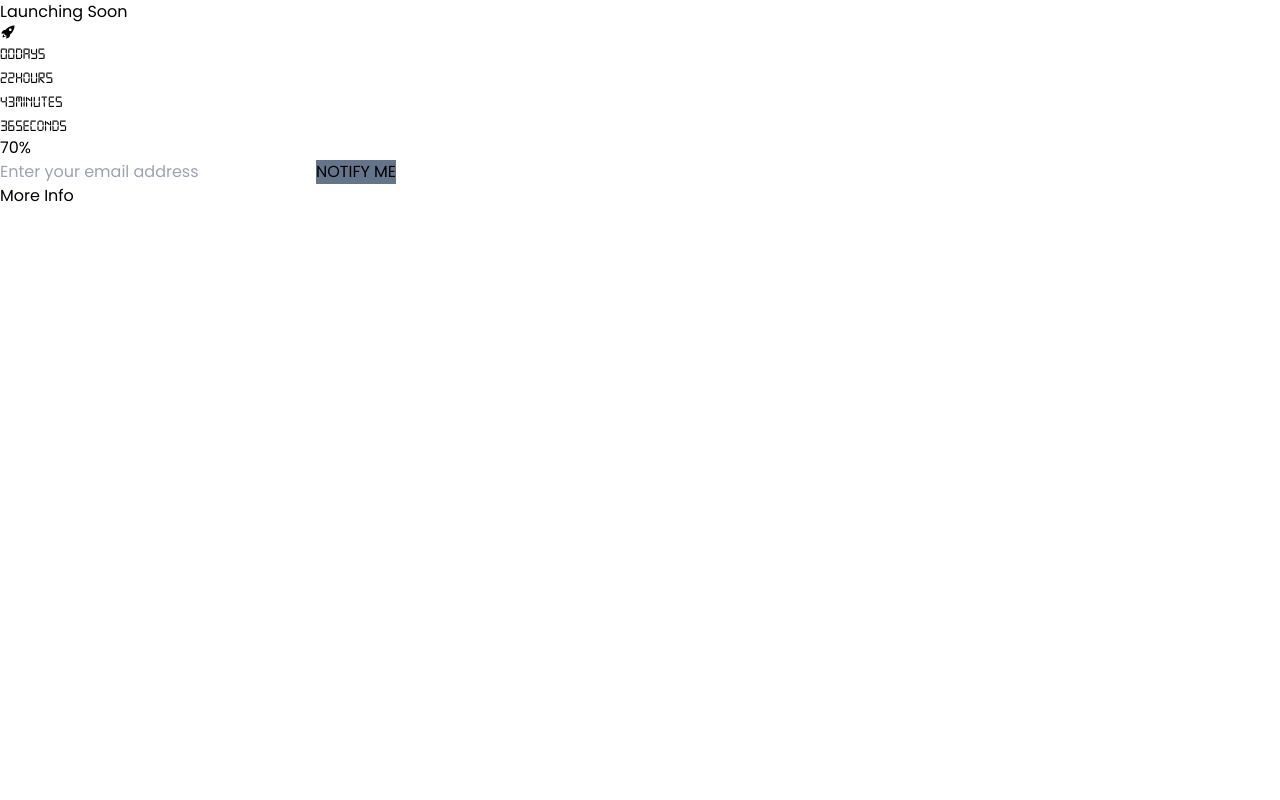
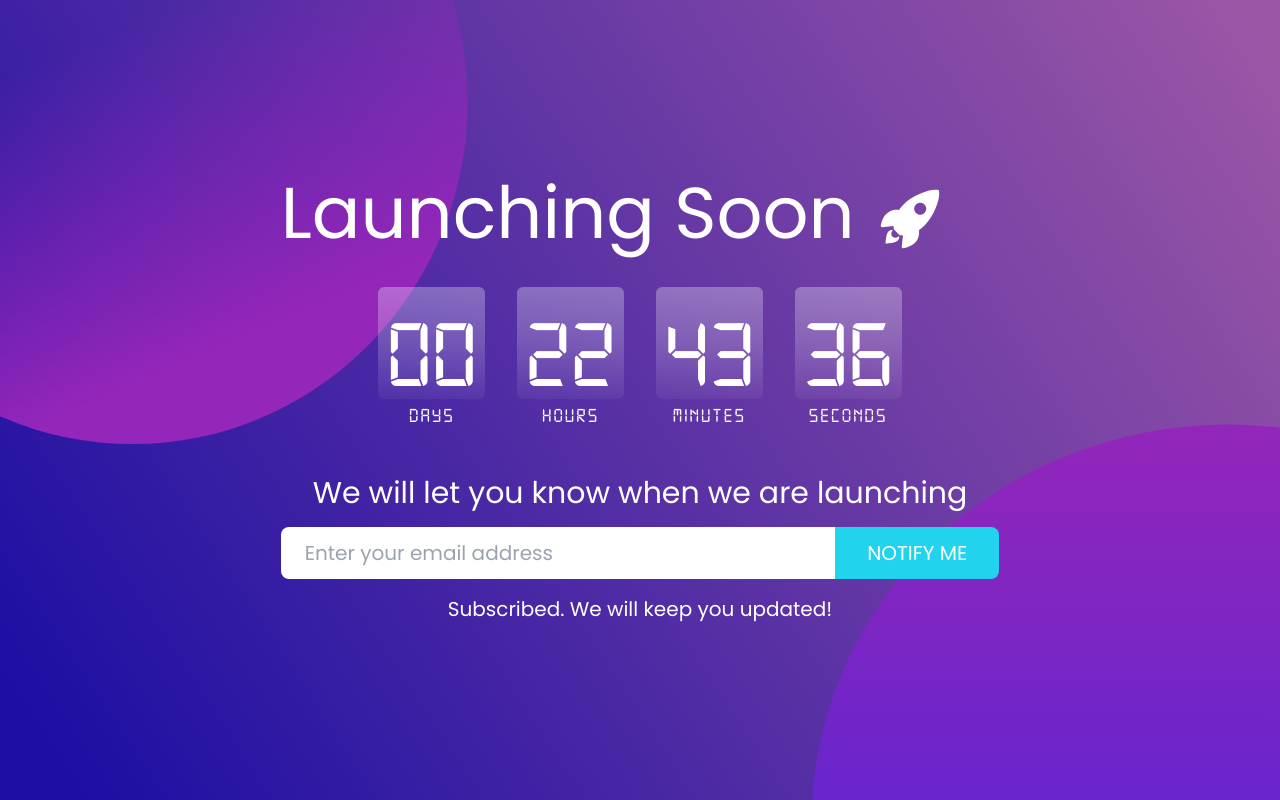
Before and after one commit to HafizulHaque/Coming-Soon-Page, a Next.js app: page / in a window 1280 px wide. Built offline with nearby package versions, Linux system fonts and the light colour scheme.

Commit message:
design completed, mailchimp integration started

```diff
--- a/package.json
+++ b/package.json
@@ -13,7 +13,9 @@
     "next": "14.0.4",
     "react": "^18",
     "react-dom": "^18",
-    "react-icons": "^4.12.0"
+    "react-icons": "^4.12.0",
+    "react-mailchimp-subscribe": "^2.1.3",
+    "use-mailchimp-form": "^3.1.0"
   },
   "devDependencies": {
     "autoprefixer": "^10.4.17",
--- a/src/app/components/ComingSoon.jsx
+++ b/src/app/components/ComingSoon.jsx
@@ -5,12 +5,14 @@ import { IoIosRocket } from "react-icons/io";
 
 const ComingSoon = () => {
   return (
-    <div>
-      <h1>Launching Soon <IoIosRocket/></h1>
-      <CountDown estimatedDate="2024-12-27"/>
-      <Progress value={70}/>
-      <Notify/>
-      <button>More Info</button>
+    <div className='w-full md:w-2/3 mx-auto h-screen flex items-center justify-center p-2 md:p-4 text-white'>
+      <div>
+        <h1 className='text-7xl font-medium mb-8'>Launching Soon <IoIosRocket className='inline'/></h1>
+        <CountDown estimatedDate="2024-12-27"/>
+        {/* <Progress value={70}/> */}
+        <Notify/>
+        {/* <button>More Info</button> */}
+      </div>
     </div>
   )
 }
--- a/src/app/components/CountDown.jsx
+++ b/src/app/components/CountDown.jsx
@@ -36,11 +36,36 @@ const CountDown = ({estimatedDate = '2024-01-24'}) => {
 
 
   return (
-    <div className={myFont.className}>
-      <div><span>{formatTime(86400, 1)}</span><span>Days</span></div>
-      <div><span>{formatTime(3600, 60)}</span><span>Hours</span></div>
-      <div><span>{formatTime(60, 60)}</span><span>Minutes</span></div>
-      <div><span>{formatTime(1, 60)}</span><span>Seconds</span></div>
+    <div className={`${myFont.className} flex justify-center gap-8 mb-12`}>
+
+      <div className='flex flex-col items-center'>
+        <span className='text-8xl p-2 bg-gradient-to-b from-white/30 via-white/20 to-white/5 rounded-md'>
+          {formatTime(86400, 1)}
+        </span>
+        <span className='text-xl tracking-widest'>Days</span>
+      </div>
+
+      <div className='flex flex-col items-center'>
+        <span className='text-8xl p-2 bg-gradient-to-b from-white/30 via-white/20 to-white/5 rounded-md'>
+          {formatTime(3600, 60)}
+        </span>
+        <span className='text-xl tracking-widest'>Hours</span>
+      </div>
+
+      <div className='flex flex-col items-center'>
+        <span className='text-8xl p-2 bg-gradient-to-b from-white/30 via-white/20 to-white/5 rounded-md'>
+          {formatTime(60, 60)}
+        </span>
+        <span className='text-xl tracking-widest'>Minutes</span>
+      </div>
+
+      <div className='flex flex-col items-center'>
+        <span className='text-8xl p-2 bg-gradient-to-b from-white/30 via-white/20 to-white/5 rounded-md'>
+          {formatTime(1, 60)}
+        </span>
+        <span className='text-xl tracking-widest'>Seconds</span>
+      </div>
+
     </div>
   )
 }
--- a/src/app/components/Notify.jsx
+++ b/src/app/components/Notify.jsx
@@ -1,28 +1,33 @@
 'use client'
 
 import { useState } from 'react'
+import { useFormFields, useMailChimpForm } from "use-mailchimp-form";
 
 const Notify = () => {
 
+  const URL = process.env.MAILCHIMP_API_URL
+
   const [email, setEmail] = useState("")
 
-  const handleSubmit = () => {
-    console.log(email)
+  const handleSubmit = (e) => {
+    e.preventDefault();
   }
 
   return (
-    <div>
-      <div>
+    <div className='flex flex-col items-center'>
+      <p className='text-3xl mb-4 mx-4 md:mx-8'>We will let you know when we are launching</p>
+      <div className='w-full flex mb-4'>
         <input
+          className='flex-1 py-3 px-6 outline-0 rounded-l-lg text-xl text-slate-500'
           type="email"
           placeholder='Enter your email address'
           value={email}
           onChange={e => setEmail(e.target.value)}/>
         <button
-          className='bg-slate-500'
+          className='bg-cyan-400 py-3 px-8 rounded-r-lg text-xl'
           onClick={handleSubmit}>NOTIFY ME</button>
       </div>
-      <p></p>
+      <p className='text-xl'>Subscribed. We will keep you updated!</p>
     </div>
   )
 }
--- a/src/app/layout.js
+++ b/src/app/layout.js
@@ -1,5 +1,6 @@
 import { Poppins } from 'next/font/google'
 import './globals.css'
+import style from './layout.module.css'
 
 const poppins = Poppins({ subsets: ['latin'], weight: ['400', '700'] })
 
@@ -11,7 +12,7 @@ export const metadata = {
 export default function RootLayout({ children }) {
   return (
     <html lang="en">
-      <body className={poppins.className}>
+      <body className={`${poppins.className} ${style['bg-img']}`}>
         {children}
       </body>
     </html>
--- /dev/null
+++ b/src/app/layout.module.css
@@ -0,0 +1,6 @@
+.bg-img {
+  background-image: url('/bg.svg');
+  background-repeat: no-repeat;
+  background-size: cover;
+  background-position: 0 10%;
+}
```
Also changed, not shown: 2 other files (tests, documents, lock files or other folders).
